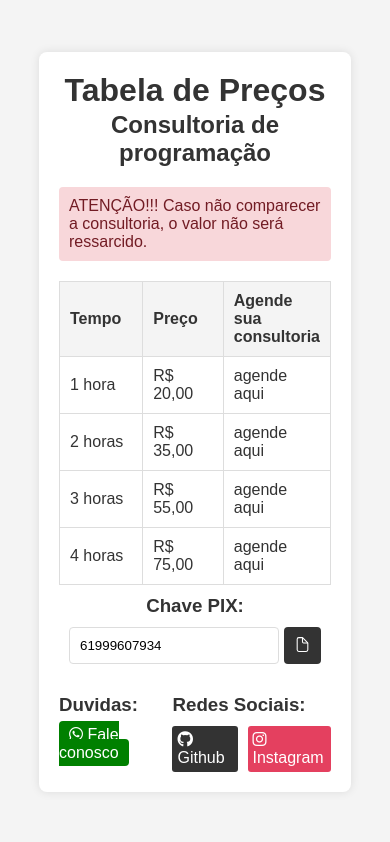
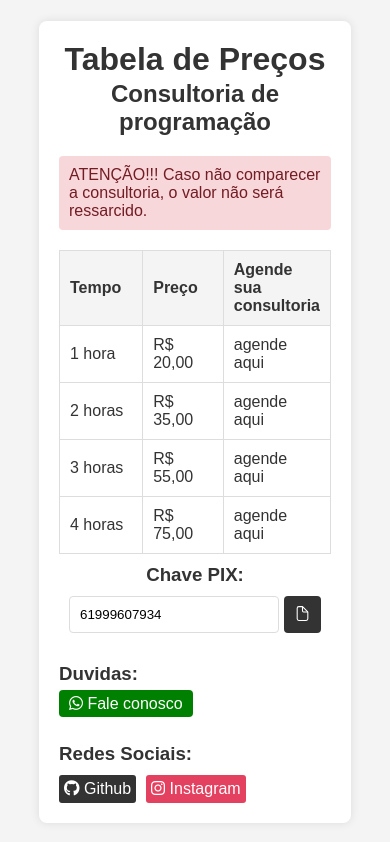
Before and after one commit to carlosvfb/consultoria-site, a plain HTML site: page index.html in a window 390 px wide. Drawn offline with nearby package versions, Linux system fonts and the light colour scheme.

Commit message:
arrumando responsivo

```diff
--- a/src/css/style.css
+++ b/src/css/style.css
@@ -142,6 +142,7 @@ h3 {
     display: flex;
     justify-content: space-between;
     margin-top: 30px;
+    gap: 30px;
 }
 
 .duvidas a {
@@ -158,3 +159,9 @@ h3 {
     flex-direction: column;
     gap: 10px;
 }
+
+@media (max-width: 768px) {
+    .footer {
+        flex-direction: column;
+    }
+}
```
